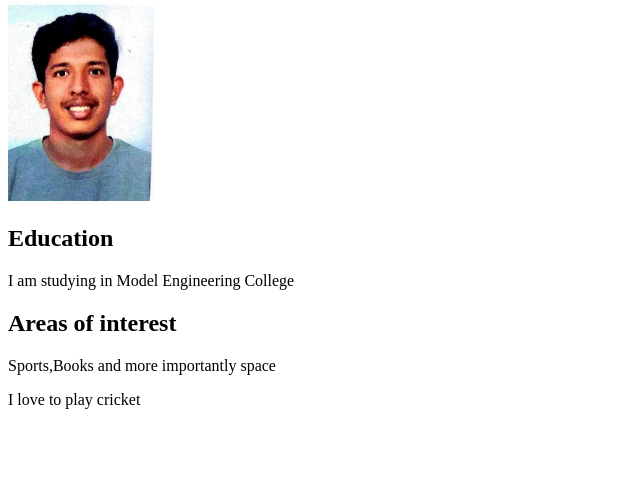
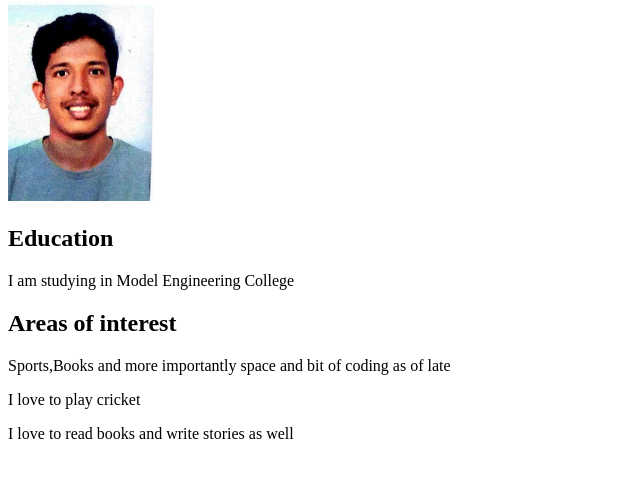
Before and after one commit to PranavJ05/portfolio, a plain HTML site: page index.html in a window 1280 px wide. Shown: the part 79-556 px from the top of the page, without its empty margins (0-640 px from the left). Drawn offline with Linux system fonts and the light colour scheme.

Commit message:
8th Version

```diff
--- a/index.html
+++ b/index.html
@@ -21,8 +21,9 @@
  <p>I am studying in Model Engineering College</p>
  <div>
     <h2>Areas of interest</h2>
-    <p>Sports,Books and more importantly space</p>
+    <p>Sports,Books and more importantly space and bit of coding as of late </p>
     <p>I love to play cricket</p>
+    <p>I love to read books and write stories as well</p>
  </div>
 
 
```
